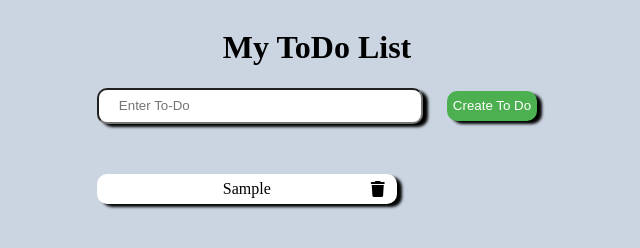
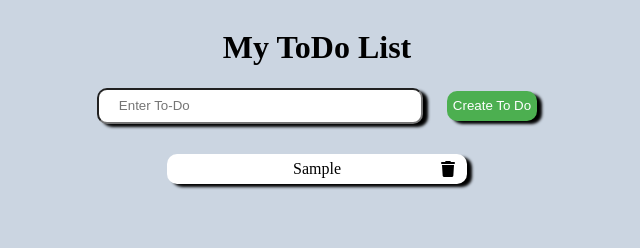
Before and after one commit to contact91/ToDoList, a plain HTML site: page index.html in a window 1280 px wide. Both pictures are taken after typing "Sample" into the empty fields and a click on the button "Create To Do". Shown: the whole page, without its empty margins (323-963 px from the left). Drawn offline with Linux system fonts and the light colour scheme.

Commit message:
list items centered

```diff
--- a/styles.css
+++ b/styles.css
@@ -14,6 +14,7 @@ button {
   color: white;
   border-radius: 10px;
   margin-left: 20px;
+  margin-bottom: 20px;
   box-shadow: 5px 3px 3px black;
 }
 button:hover {
@@ -28,6 +29,9 @@ body {
 }
 form {
   text-align: center;
+}
+form > div {
+  margin: auto;
 }
 div {
   position: relative;
```
